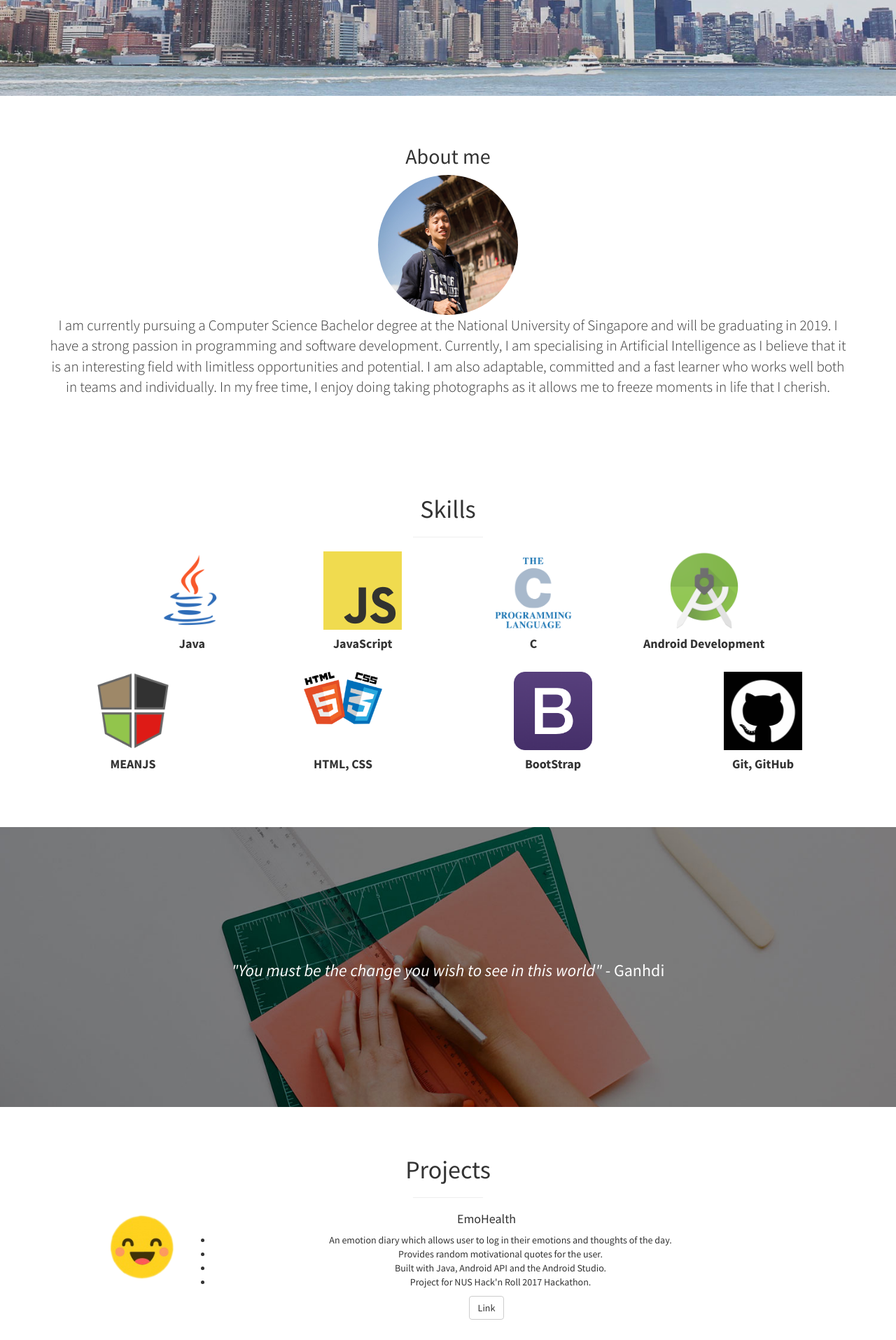
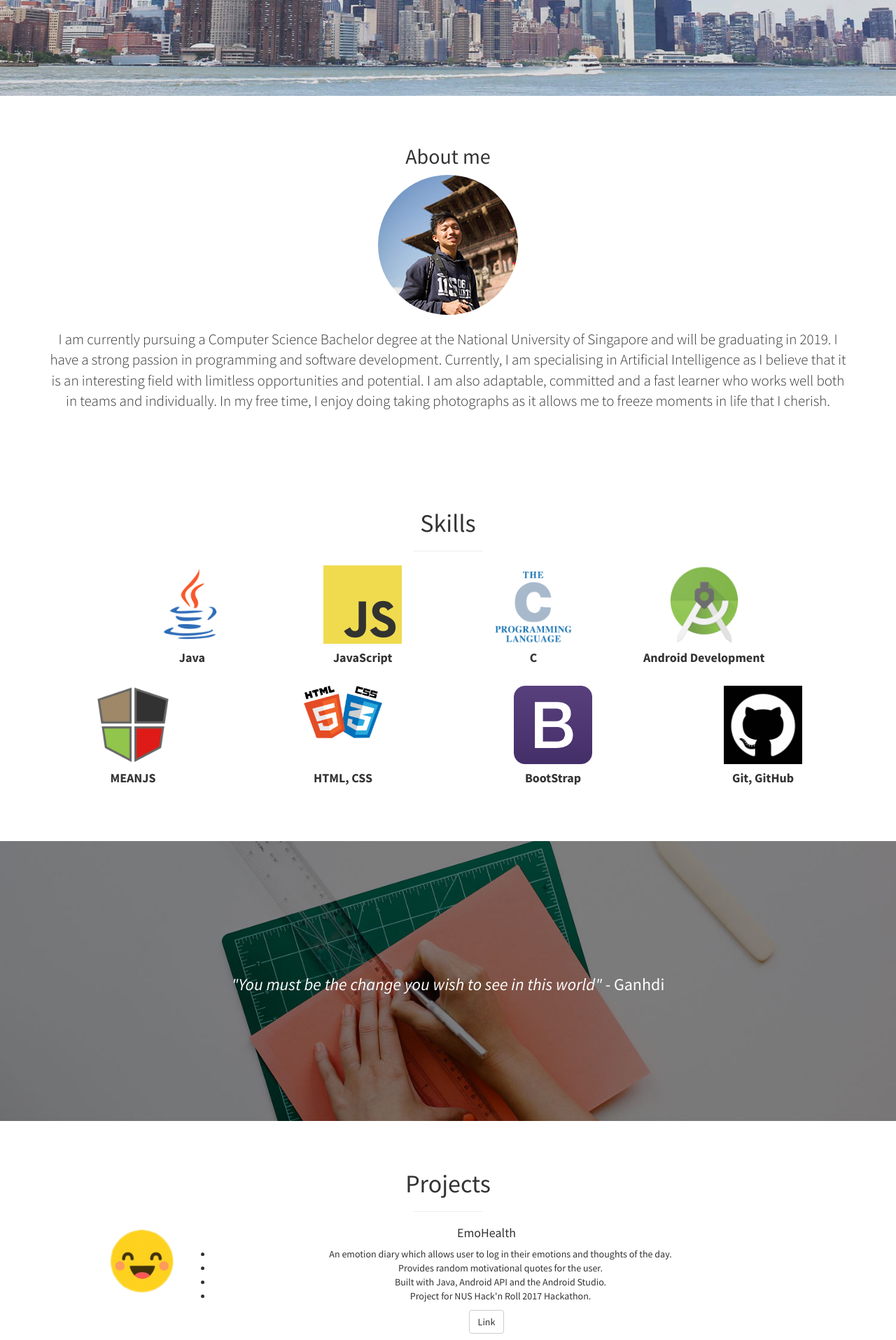
Before and after one commit to lowjiansheng/lowjiansheng, a Jekyll site: the page built from index.html, in a window 1280 px wide. Shown: the part 763-2678 px from the top of the page at 70% size. Built offline with Jekyll 4.4.1, drawn with Linux system fonts in a browser that asks for light colours.

```diff
--- a/_includes/about.html
+++ b/_includes/about.html
@@ -3,7 +3,7 @@
     <div class="row">
       <div class="col-lg-12 text-center">
         <h2>About me</h2>
-        <img src="img/ppicture.jpg" class="img-circle" height="200" width="200">
+        <img src="img/ppicture.jpg" class="img-circle" height="200" width="200"><br><br>
         <p class="lead">I am currently pursuing a Computer Science Bachelor degree at the National University of Singapore and will be graduating in 2019. I have a strong passion in programming and software development. Currently, I am specialising in Artificial Intelligence as I believe that it is an interesting field with limitless opportunities and potential. I am also adaptable, committed and a fast learner who works well both in teams and individually. In my free time, I enjoy doing taking photographs as it allows me to freeze moments in life that I cherish.</p>
       </div>
     </div>
```
Also changed, not shown: img/ppicture.jpg.
